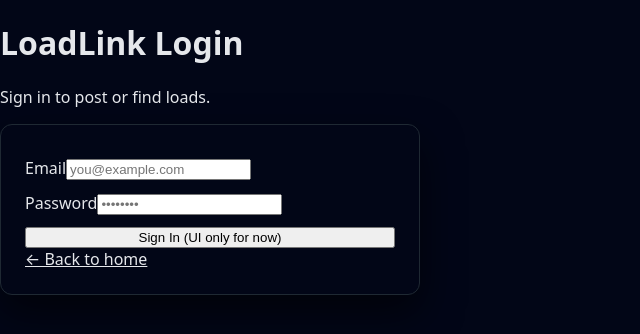
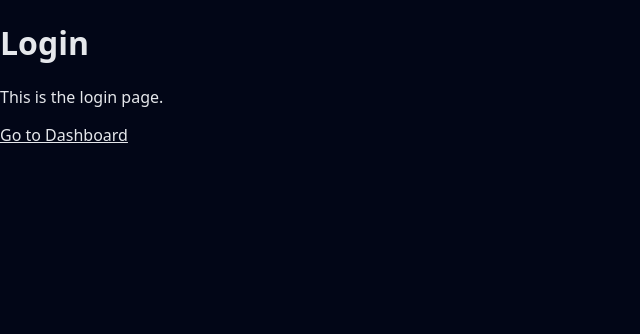
Before and after one commit to m6998499/Load-link-frontend, a Next.js app: page /login in a window 1280 px wide. Shown: the top 334 px of the page, without its empty margins (0-640 px from the left). Built offline with nearby package versions, Linux system fonts and the light colour scheme.

Commit message:
Create login.js

```diff
--- /dev/null
+++ b/pages/login.js
@@ -0,0 +1,9 @@
+export default function Login() {
+  return (
+    <div>
+      <h1>Login</h1>
+      <p>This is the login page.</p>
+      <a href="/dashboard">Go to Dashboard</a>
+    </div>
+  );
+}
```
